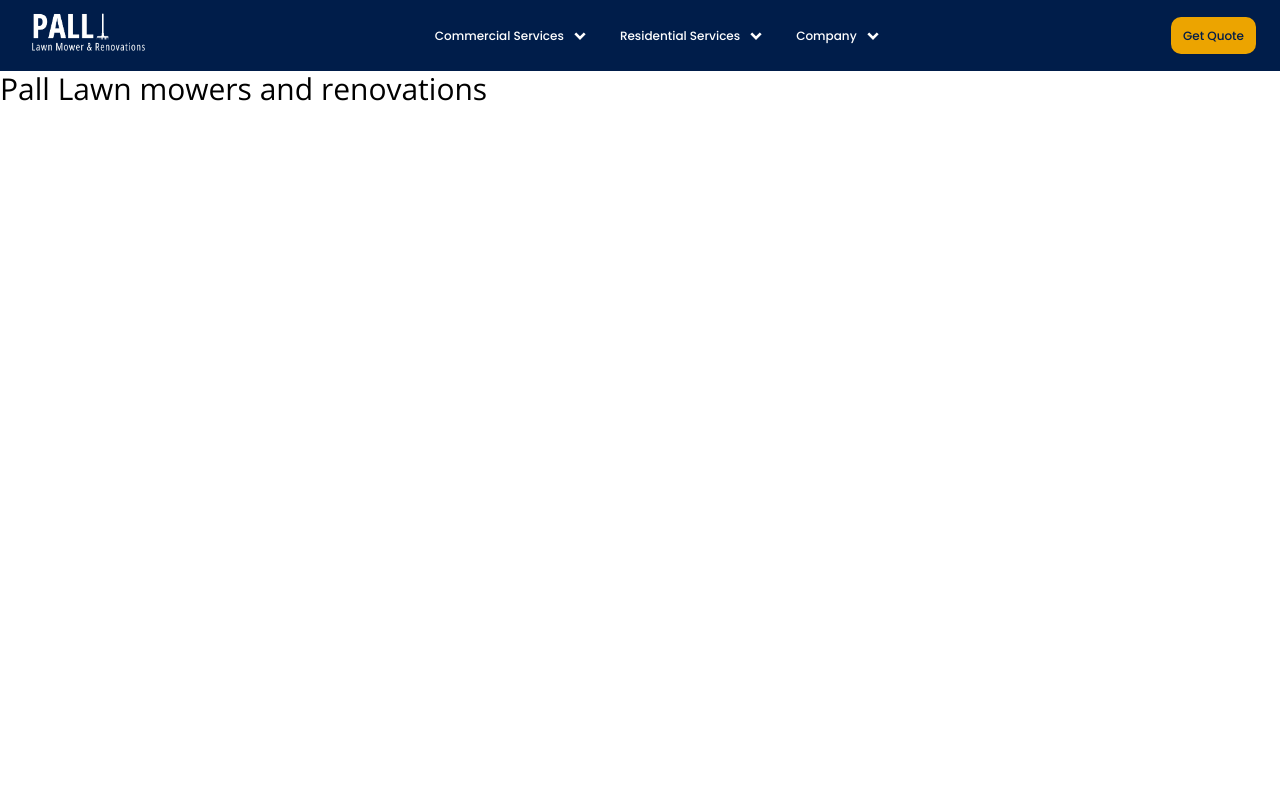
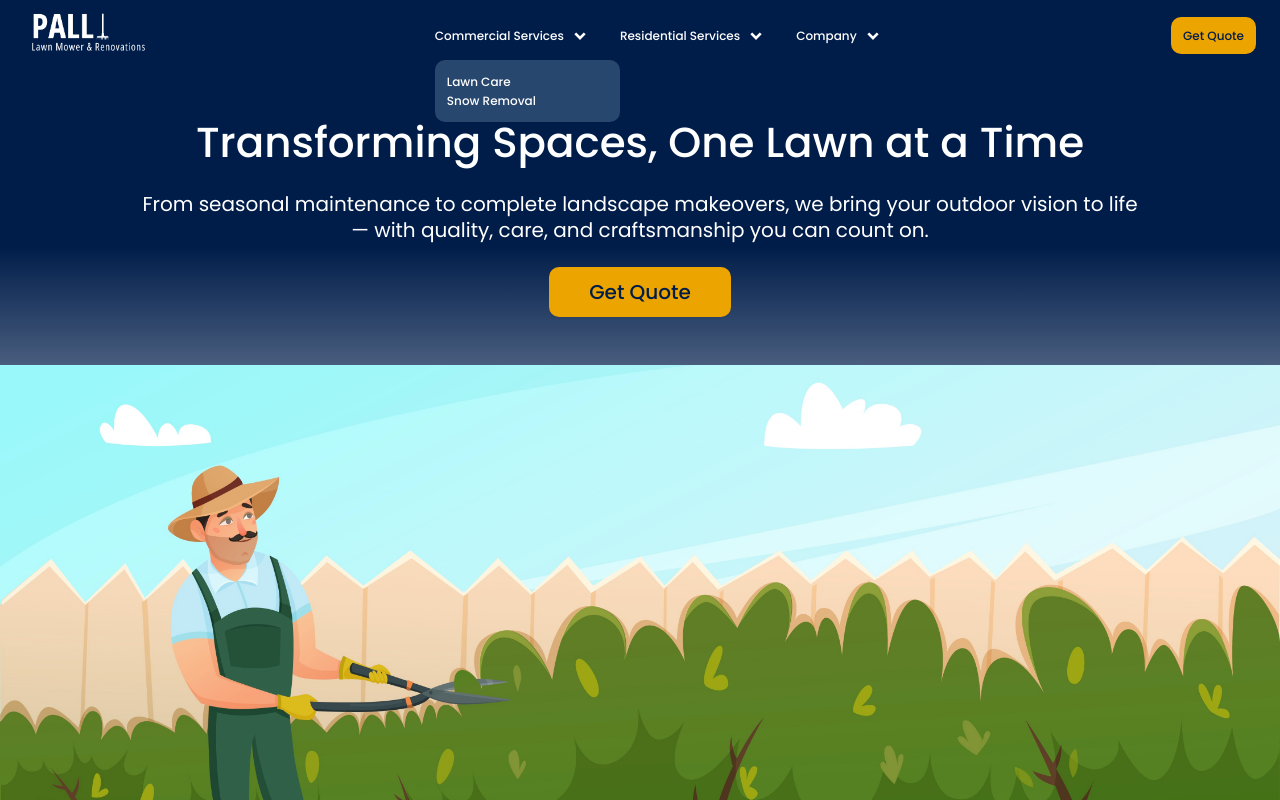
Before and after one commit to sonalsood/pall-lawn-mowers-frontend, a React (Vite) app: page / in a window 1280 px wide. Both pictures are taken after a click on the item "Commercial Services". Shown: the top 800 px of the page. Built offline with nearby package versions, Linux system fonts and the light colour scheme.

Commit message:
add Hero component and header dropdown

```diff
--- a/src/App.jsx
+++ b/src/App.jsx
@@ -1,6 +1,7 @@
 import { useState } from "react";
 import { BrowserRouter, Routes, Route } from "react-router-dom";
 import Header from "./components/Header/Header";
+import Hero from "./components/Hero/Hero";
 import "./App.scss";
 
 function App() {
@@ -9,7 +10,7 @@ function App() {
       <BrowserRouter>
         <Header />
         <main>
-          <h1>Pall Lawn mowers and renovations</h1>
+          <Hero />
         </main>
       </BrowserRouter>
     </>
--- a/src/components/Header/Header.jsx
+++ b/src/components/Header/Header.jsx
@@ -1,13 +1,19 @@
 import NavBar from "../NavBar/NavBar";
 import Logo from "../Logo/Logo";
+import menu from "../../assets/svg/menu-icon.svg";
 import "./Header.scss";
 
 const Header = () => {
   return (
     <header>
+      <img
+        className="header__menu-icon-mob"
+        src={menu}
+        alt="menu-icon-mobile"
+      />
       <Logo />
       <NavBar />
-      <button>Get Quote</button>
+      <button className="header__button">Get Quote</button>
     </header>
   );
 };
--- a/src/components/Header/Header.scss
+++ b/src/components/Header/Header.scss
@@ -1,3 +1,11 @@
 @use "../../styles/partials/global";
 @use "../../styles/partials/variables" as *;
 @use "../../styles/partials/mixins" as *;
+
+.header {
+  &__menu-icon-mob {
+    @include tablet {
+      display: none;
+    }
+  }
+}
--- /dev/null
+++ b/src/components/Hero/Hero.jsx
@@ -0,0 +1,27 @@
+import { Link } from "react-router-dom";
+import heroImg from "../../assets/images/lawn_4.jpg";
+import "./Hero.scss";
+import { formToJSON } from "axios";
+
+const Hero = () => {
+  return (
+    <section className="hero">
+      <div className="hero__text-container">
+        <p className="hero__text-title">
+          Transforming Spaces, One Lawn at a Time
+        </p>
+        <p className="hero__text">
+          From seasonal maintenance to complete landscape makeovers, we bring
+          your outdoor vision to life — with quality, care, and craftsmanship
+          you can count on.
+        </p>
+        <div className="hero__button-container">
+          <button className="hero__button">Get Quote</button>
+        </div>
+      </div>
+      <img className="hero__img" src={heroImg} alt="home-hero-img" />
+    </section>
+  );
+};
+
+export default Hero;
--- /dev/null
+++ b/src/components/Hero/Hero.scss
@@ -0,0 +1,61 @@
+@use "../../styles/partials/global";
+@use "../../styles/partials/variables" as *;
+@use "../../styles/partials/mixins" as *;
+
+.hero {
+  color: $color-white;
+  &__text-container {
+    background: linear-gradient(
+      to bottom,
+      $color-dark-blue 60%,
+      rgba(0, 0, 0, 0) 200%
+    );
+    padding: 3rem 0;
+  }
+
+  &__text-title {
+    text-align: center;
+    margin: auto;
+    width: 85%;
+    font-weight: 700;
+    padding-bottom: 0.75rem;
+    @include headingMob;
+    @include tablet {
+      padding-bottom: 1.5rem;
+      width: 100%;
+      @include TitleTab;
+    }
+  }
+
+  &__text {
+    text-align: center;
+    margin: auto;
+    font-weight: 300;
+    padding: 0 0.5rem 0.75rem 0.5rem;
+    @include bodyTextMob;
+    @include tablet {
+      padding-bottom: 1.5rem;
+      width: 80%;
+      @include bodyText;
+    }
+  }
+
+  &__button-container {
+    display: flex;
+    justify-content: center;
+  }
+
+  &__button {
+    @include bodyTextMob;
+    padding: 0.75rem 2rem;
+    @include tablet {
+      padding: 0.75rem 2.5rem;
+      @include bodyText;
+    }
+  }
+
+  &__img {
+    overflow: hidden;
+    width: 100%;
+  }
+}
--- a/src/components/Logo/Logo.jsx
+++ b/src/components/Logo/Logo.jsx
@@ -6,7 +6,6 @@ const Logo = () => {
   return (
     <>
       <Link to="/" className="logo-link">
-        {/* <h1 className="logo">Pall Mowers</h1> */}
         <img className="logo" src={logo} alt="logo" />
       </Link>
     </>
--- a/src/components/Logo/Logo.scss
+++ b/src/components/Logo/Logo.scss
@@ -4,5 +4,4 @@
 
 .logo {
   height: 3rem;
-  //   width: max-content;
 }
--- a/src/components/NavBar/NavBar.jsx
+++ b/src/components/NavBar/NavBar.jsx
@@ -1,13 +1,35 @@
 import { Link, useLocation } from "react-router-dom";
+import { useState, useEffect } from "react";
+import { useRef } from "react";
 import dropArrow from "../../assets/svg/drop-arrow-icon.svg";
 import "./NavBar.scss";
 
 const NavBar = () => {
   const location = useLocation();
+  const navRef = useRef();
+  const [openDropdown, setOpenDropdown] = useState(null);
+
+  const toggleDropdown = (menu) => {
+    setOpenDropdown(openDropdown === menu ? null : menu);
+  };
+
+  useEffect(() => {
+    const handleClickOutside = (event) => {
+      if (navRef.current && !navRef.current.contains(event.target)) {
+        setOpenDropdown(null);
+      }
+    };
+
+    document.addEventListener("mousedown", handleClickOutside);
+    return () => {
+      document.removeEventListener("mousedown", handleClickOutside);
+    };
+  }, []);
+
   return (
-    <nav className="nav">
+    <nav className="nav" ref={navRef}>
       <ul className="nav__list">
-        <li className="nav__item">
+        <li className="nav__item" onClick={() => toggleDropdown("commercial")}>
           <div className="nav__item-container">
             Commercial Services
             <img
@@ -16,8 +38,18 @@ const NavBar = () => {
               alt="drop-arrow-icon"
             />
           </div>
+          {openDropdown === "commercial" && (
+            <ul className="nav__dropdown">
+              <li className="nav__dropdown-item">
+                <Link to="/commercial-lawn-care">Lawn Care</Link>
+              </li>
+              <li className="nav__dropdown-item">
+                <Link to="/commercial-snow-removal">Snow Removal</Link>
+              </li>
+            </ul>
+          )}
         </li>
-        <li className="nav__item">
+        <li className="nav__item" onClick={() => toggleDropdown("residential")}>
           <div className="nav__item-container">
             Residential Services
             <img
@@ -26,9 +58,19 @@ const NavBar = () => {
               alt="drop-arrow-icon"
             />
           </div>
+          {openDropdown === "residential" && (
+            <ul className="nav__dropdown">
+              <li className="nav__dropdown-item">
+                <Link to="/residential-lawn-care">Lawn Mowing</Link>
+              </li>
+              <li className="nav__dropdown-item">
+                <Link to="/residential-snow-removal">Snow Removal</Link>
+              </li>
+            </ul>
+          )}
         </li>
 
-        <li className="nav__item">
+        <li className="nav__item" onClick={() => toggleDropdown("company")}>
           <div className="nav__item-container">
             Company
             <img
@@ -37,6 +79,19 @@ const NavBar = () => {
               alt="drop-arrow-icon"
             />
           </div>
+          {openDropdown === "company" && (
+            <ul className="nav__dropdown">
+              <li className="nav__dropdown-item">
+                <Link to="/about">About Us</Link>
+              </li>
+              <li className="nav__dropdown-item">
+                <Link to="/contact">Contact</Link>
+              </li>
+              <li className="nav__dropdown-item">
+                <Link to="/faq">FAQ</Link>
+              </li>
+            </ul>
+          )}
         </li>
       </ul>
     </nav>
--- a/src/components/NavBar/NavBar.scss
+++ b/src/components/NavBar/NavBar.scss
@@ -3,6 +3,11 @@
 @use "../../styles/partials/mixins" as *;
 
 .nav {
+  display: none;
+  @include tablet {
+    display: flex;
+    position: relative;
+  }
   &__list {
     display: flex;
     align-items: baseline;
@@ -19,6 +24,7 @@
     cursor: pointer;
     padding: 0.1563rem 0.75rem;
     border-radius: 0.625rem;
+    position: relative;
 
     &:hover {
       font-weight: 700;
@@ -30,6 +36,27 @@
     display: flex;
     align-items: center;
   }
+
+  &__dropdown {
+    position: absolute;
+    background-color: $color-muted-blue;
+    margin-top: 0.5rem;
+    border-radius: 0.625rem;
+    box-shadow: rgba(0, 0, 0, 0.05) 0px 1px 2px 0px;
+    min-width: 100%;
+    padding: 0.75rem 0;
+  }
+
+  &__dropdown-item {
+    cursor: pointer;
+    padding: 0.125rem 0.75rem;
+    width: auto;
+    font-weight: 500;
+
+    &:hover {
+      font-weight: 700;
+    }
+  }
 }
 
 .active {
--- a/src/styles/partials/_global.scss
+++ b/src/styles/partials/_global.scss
@@ -57,4 +57,9 @@ button {
   @include tablet {
     @include bodyCopyText;
   }
+
+  &:hover {
+    background-color: $color-light-blue;
+    font-weight: 700;
+  }
 }
--- a/src/styles/partials/_mixins.scss
+++ b/src/styles/partials/_mixins.scss
@@ -31,15 +31,15 @@
 }
 
 @mixin TitleTab {
-  line-height: 2.25rem; //36px
-  font-size: 1.875rem; //30px
-  font-weight: 300;
+  line-height: 3rem; //48px
+  font-size: 2.625rem; //42px
+  font-weight: 500;
 }
 
 @mixin TitleMob {
-  line-height: 1.75rem; //28px
-  font-size: 1.375rem; //22px
-  font-weight: 300;
+  line-height: 2.25rem; //36px
+  font-size: 1.875rem; //30px
+  font-weight: 500;
 }
 
 @mixin headingTab {
```
